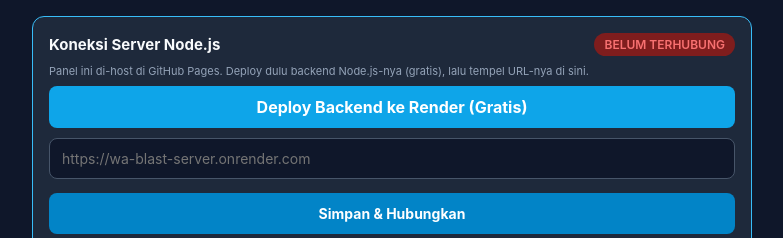
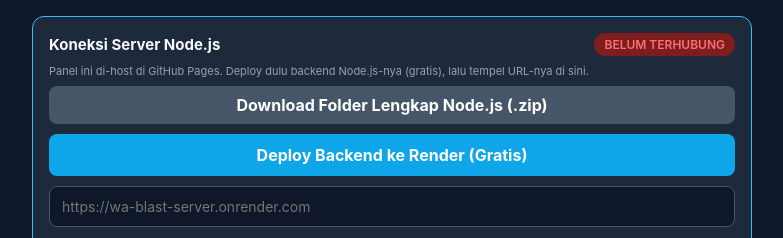
Before and after one commit to jakaarwi12/wa-blast-web, a plain HTML site: page index.html in a window 1280 px wide. Shown: the top 238 px of the page, without its empty margins (248-1031 px from the left). Drawn offline with nearby package versions, Linux system fonts and the light colour scheme.

Commit message:
Tambah link download paket Node.js lengkap

```diff
--- a/index.html
+++ b/index.html
@@ -91,6 +91,11 @@
             <span class="badge disconnected" id="serverBadge">BELUM TERHUBUNG</span>
         </div>
         <p class="helper-text" style="margin:8px 0">Panel ini di-host di GitHub Pages. Deploy dulu backend Node.js-nya (gratis), lalu tempel URL-nya di sini.</p>
+        <a href="https://github.com/jakaarwi12/wa-blast-server/releases/download/paket-lengkap-v1/wa-blast-full.zip"
+           target="_blank" rel="noopener"
+           style="display:block;text-align:center;background:#475569;color:#fff;padding:9px 14px;border-radius:8px;font-weight:700;text-decoration:none;margin-bottom:10px">
+            Download Folder Lengkap Node.js (.zip)
+        </a>
         <a href="https://render.com/deploy?repo=https://github.com/jakaarwi12/wa-blast-server"
            target="_blank" rel="noopener"
            style="display:block;text-align:center;background:#0ea5e9;color:#fff;padding:11px 14px;border-radius:8px;font-weight:700;text-decoration:none;margin-bottom:10px">
```
